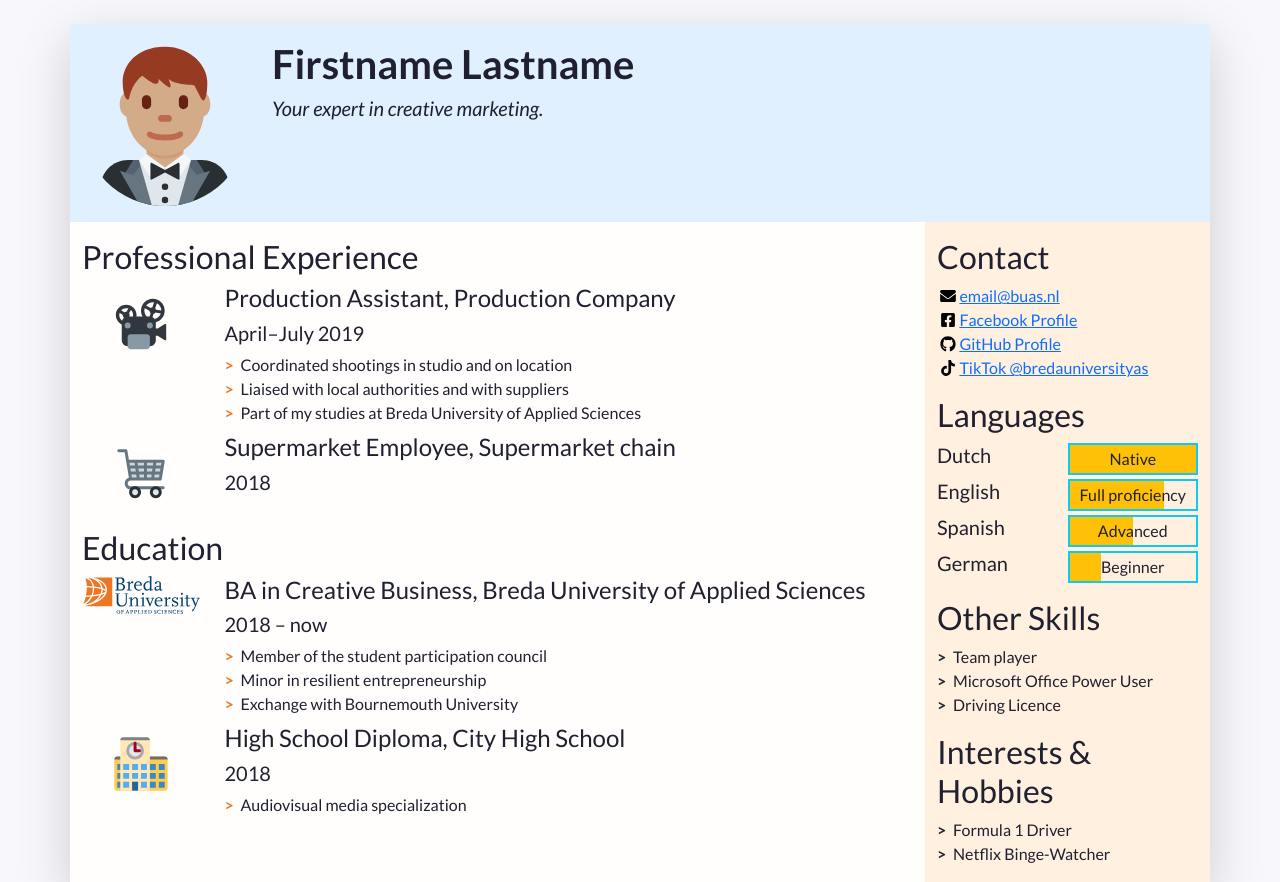
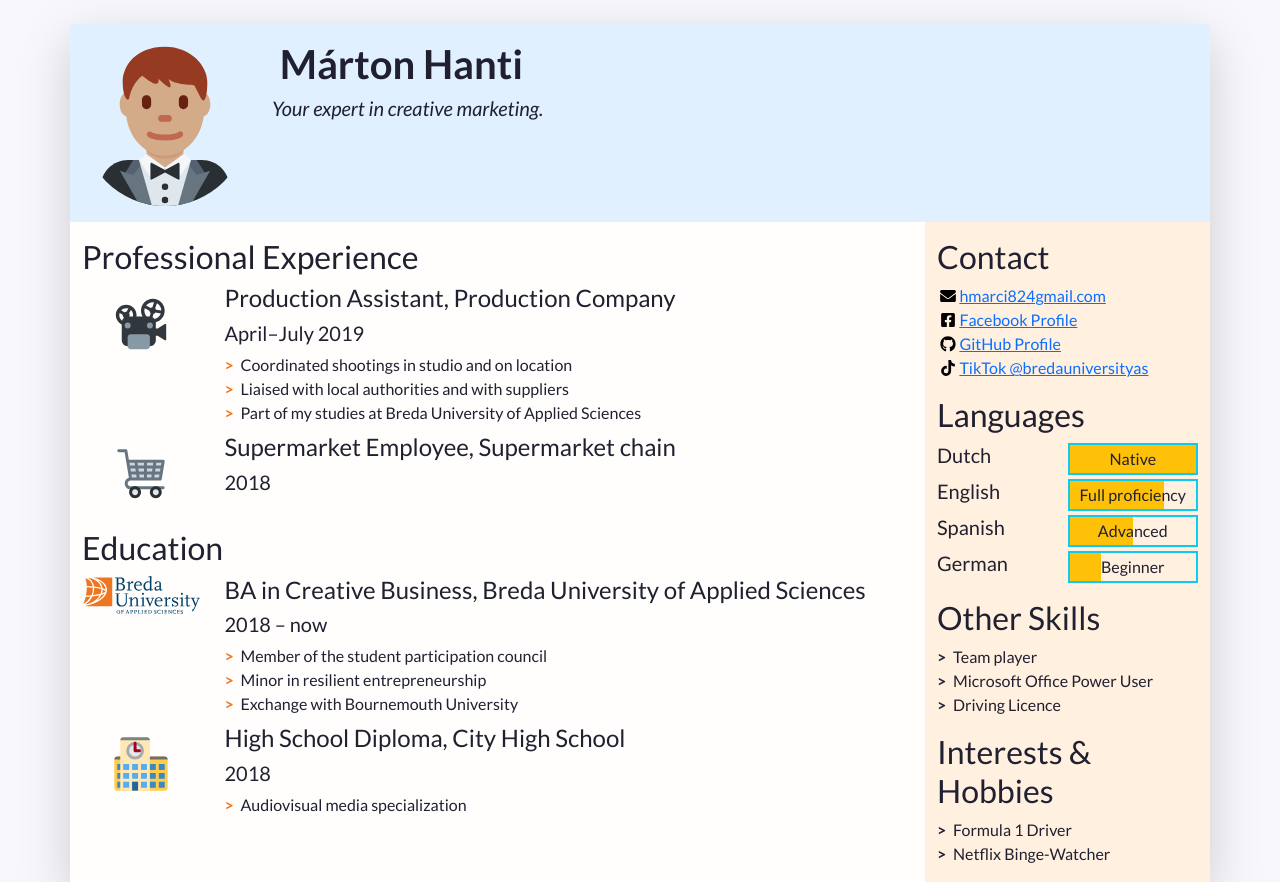
Before and after one commit to martonhanti/PRJ4-CV-Repository, a plain HTML site: page index.html in a window 1280 px wide. Shown: the top 882 px of the page. Drawn offline with nearby package versions, Linux system fonts and the light colour scheme.

Commit message:
Update index.html

```diff
--- a/index.html
+++ b/index.html
@@ -49,7 +49,7 @@
           A container to wrap around your name and tagline. Full-width at small size, then columns of increasing size.
         -->
         <div class="col-12 col-sm-8 col-md-9 col-lg-10 my-3 header-content">
-          <h1 class="fw-bolder">Firstname Lastname</h1>
+          <h1 class="fw-bolder">&nbsp;Márton Hanti&nbsp;</h1>
           <h5 class="fst-italic tagline">Your expert in creative marketing.</h5>
         </div>
       </header>
@@ -173,8 +173,8 @@
             <ul class="contact-list list-unstyled">
               <li class="contact-item">
                 <a class="d-flex align-items-center" href="mailto:email@buas.nl" target="_blank">
-                  <img class="contact-icon" src="images/icons/envelope.svg" alt="Email">
-                  email@buas.nl
+                  <img class="contact-icon" src="images/icons/envelope.svg" alt="Email">hmarci824gmail.com
+
                 </a>
               </li>
               <li class="contact-item">
```
